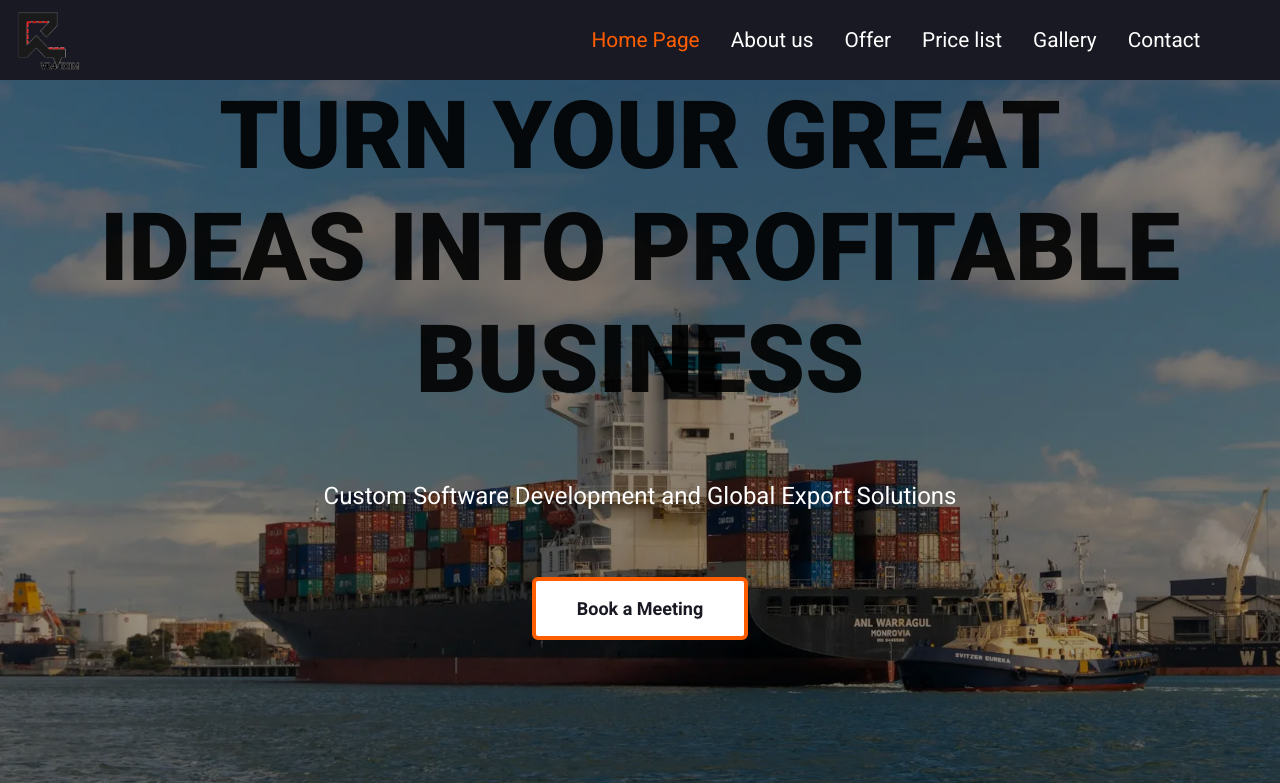
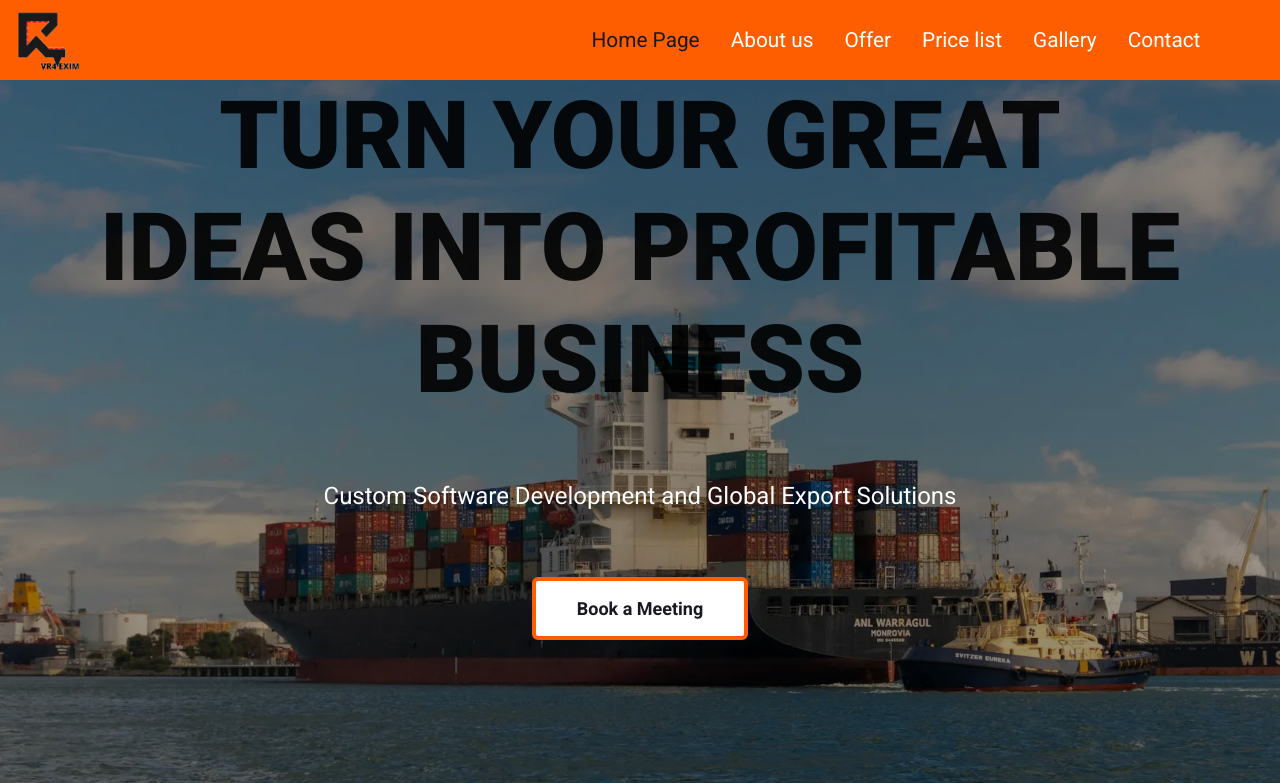
Before and after one commit to Azzpect/Yoga-R, a plain HTML site: page web/home.html in a window 1280 px wide. In both pictures the pointer is over the link "Home Page". Shown: the top 783 px of the page. Drawn offline with Linux system fonts and the light colour scheme; a script that the page names is missing.

Commit message:
changed header bg color

```diff
--- a/web/public/css/index.css
+++ b/web/public/css/index.css
@@ -113,7 +113,7 @@ button:hover {
 header {
   width: 100vw;
   height: 10vh;
-  background-color: var(--dark);
+  background-color: var(--primary-btn-color);
   display: flex;
   align-items: center;
   justify-content: space-between;
@@ -139,7 +139,7 @@ header {
 }
 
 .navbar>a:hover {
-  color: var(--primary-btn-color);
+  color: var(--dark);
 }
 #logo {
   height: 80%;
```
